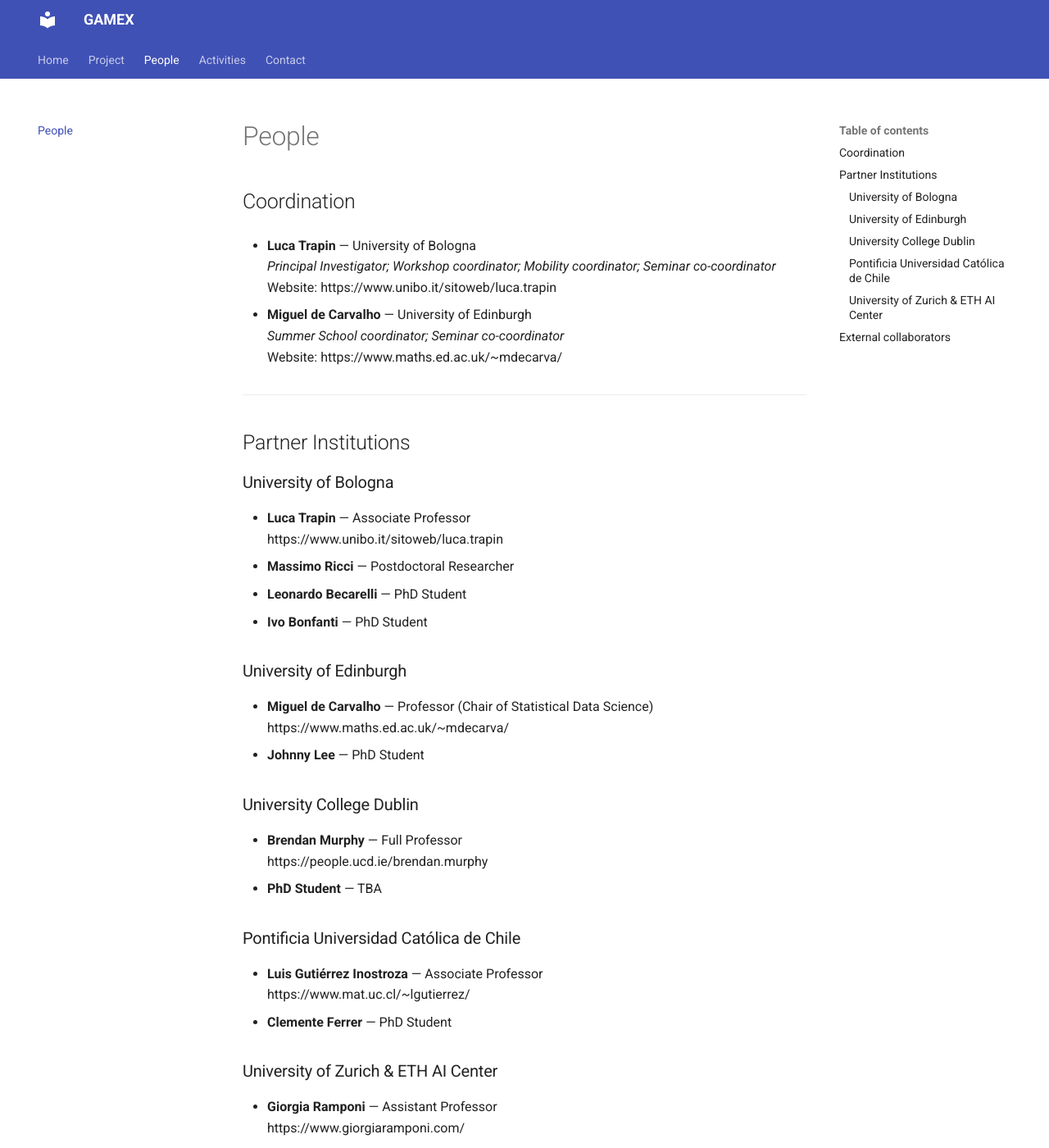
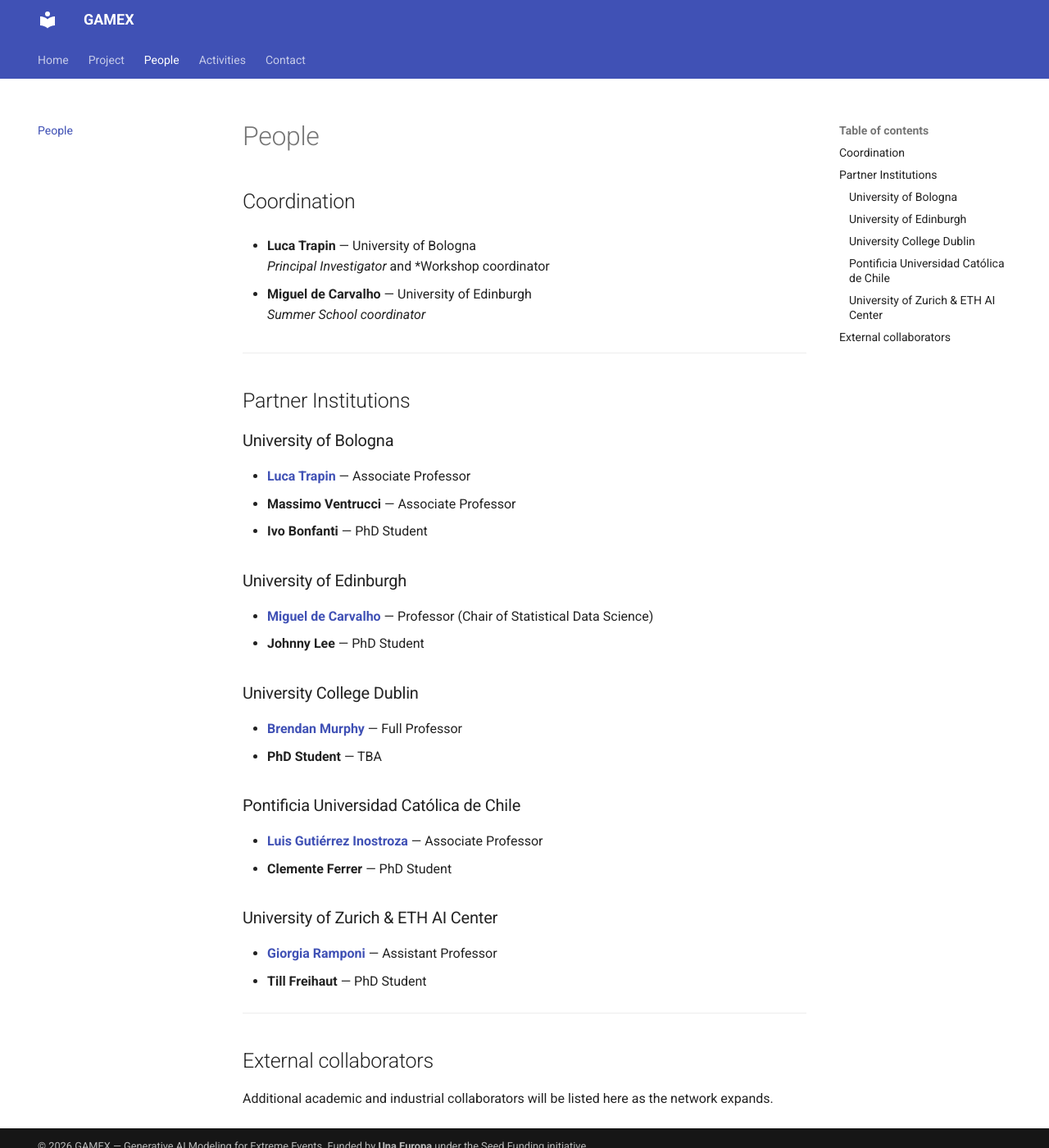
Before and after one commit to gamex-network/gamex-network.github.io, an MkDocs documentation site: the page built from docs/people.md, in a window 1280 px wide and 1400 px high. Shown: the whole window at 82% size. Built offline with MkDocs 1.6.1 and Material for MkDocs 9.7.7, drawn with Linux system fonts in a browser that asks for light colours; some of the changed text lies outside the part shown.

Commit message:
Update people.md

```diff
--- a/docs/people.md
+++ b/docs/people.md
@@ -3,46 +3,38 @@
 ## Coordination
 
 - **Luca Trapin** — University of Bologna
-  *Principal Investigator; Workshop coordinator; Mobility coordinator; Seminar co-coordinator*
-  Website: https://www.unibo.it/sitoweb/luca.trapin
+  *Principal Investigator* and *Workshop coordinator
+
 
 - **Miguel de Carvalho** — University of Edinburgh
-  *Summer School coordinator; Seminar co-coordinator*
-  Website: https://www.maths.ed.ac.uk/~mdecarva/
+  *Summer School coordinator*
 
 ---
 
 ## Partner Institutions
 
 ### University of Bologna
-- **Luca Trapin** — Associate Professor
-  https://www.unibo.it/sitoweb/luca.trapin
-- **Massimo Ricci** — Postdoctoral Researcher
-- **Leonardo Becarelli** — PhD Student
+- [**Luca Trapin**](https://www.unibo.it/sitoweb/luca.trapin) — Associate Professor
+- **Massimo Ventrucci** — Associate Professor
 - **Ivo Bonfanti** — PhD Student
 
 ### University of Edinburgh
-- **Miguel de Carvalho** — Professor (Chair of Statistical Data Science)
-  https://www.maths.ed.ac.uk/~mdecarva/
+- [**Miguel de Carvalho**](https://www.maths.ed.ac.uk/~mdecarva/) — Professor (Chair of Statistical Data Science)
 - **Johnny Lee** — PhD Student
 
 ### University College Dublin
-- **Brendan Murphy** — Full Professor
-  https://people.ucd.ie/brendan.murphy
+- [**Brendan Murphy**](https://people.ucd.ie/brendan.murphy) — Full Professor
 - **PhD Student** — TBA
 
 ### Pontificia Universidad Católica de Chile
-- **Luis Gutiérrez Inostroza** — Associate Professor
-  https://www.mat.uc.cl/~lgutierrez/
+- [**Luis Gutiérrez Inostroza**](https://www.mat.uc.cl/~lgutierrez/) — Associate Professor
 - **Clemente Ferrer** — PhD Student
 
 ### University of Zurich & ETH AI Center
-- **Giorgia Ramponi** — Assistant Professor
-  https://www.giorgiaramponi.com/
+- [**Giorgia Ramponi**](https://www.ifi.uzh.ch/en/alpi/people/ramponi.html) — Assistant Professor
 - **Till Freihaut** — PhD Student
 
 ---
 
 ## External collaborators
 Additional academic and industrial collaborators will be listed here as the network expands.
-people.md
```
